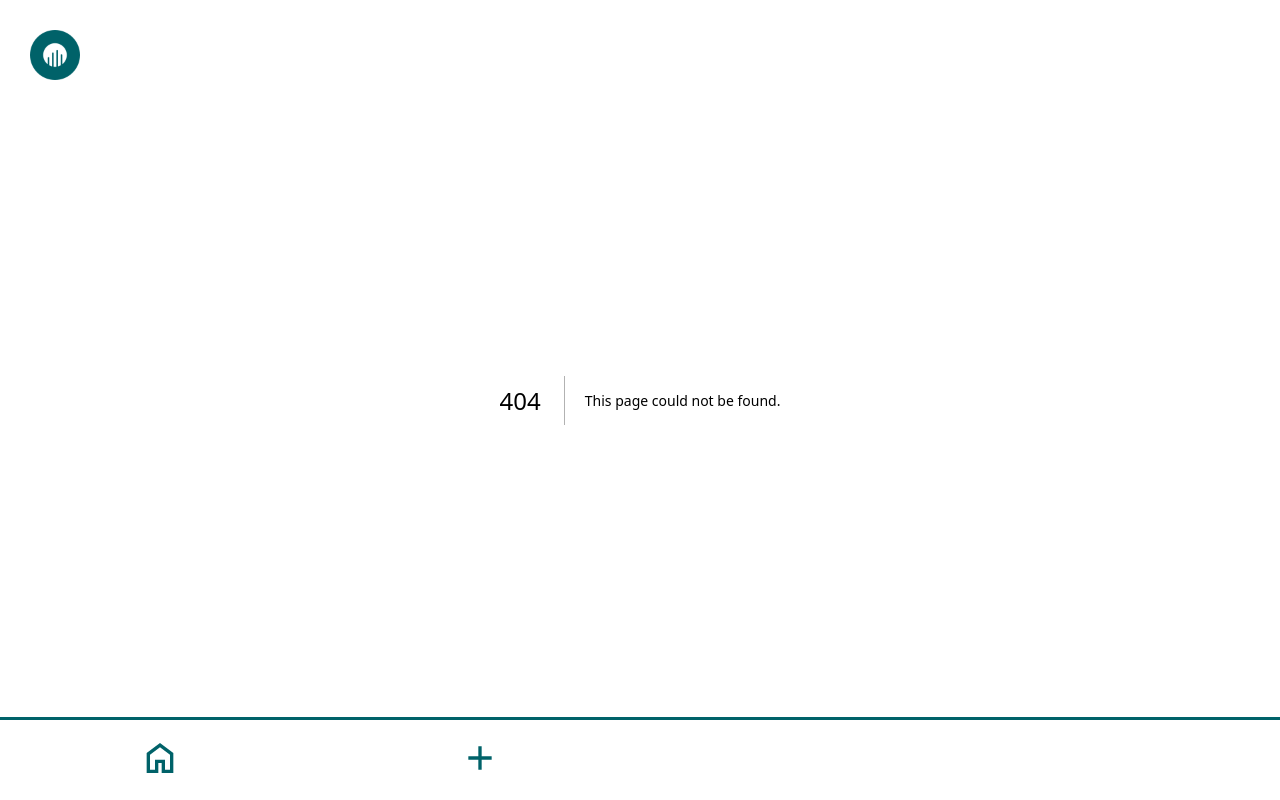
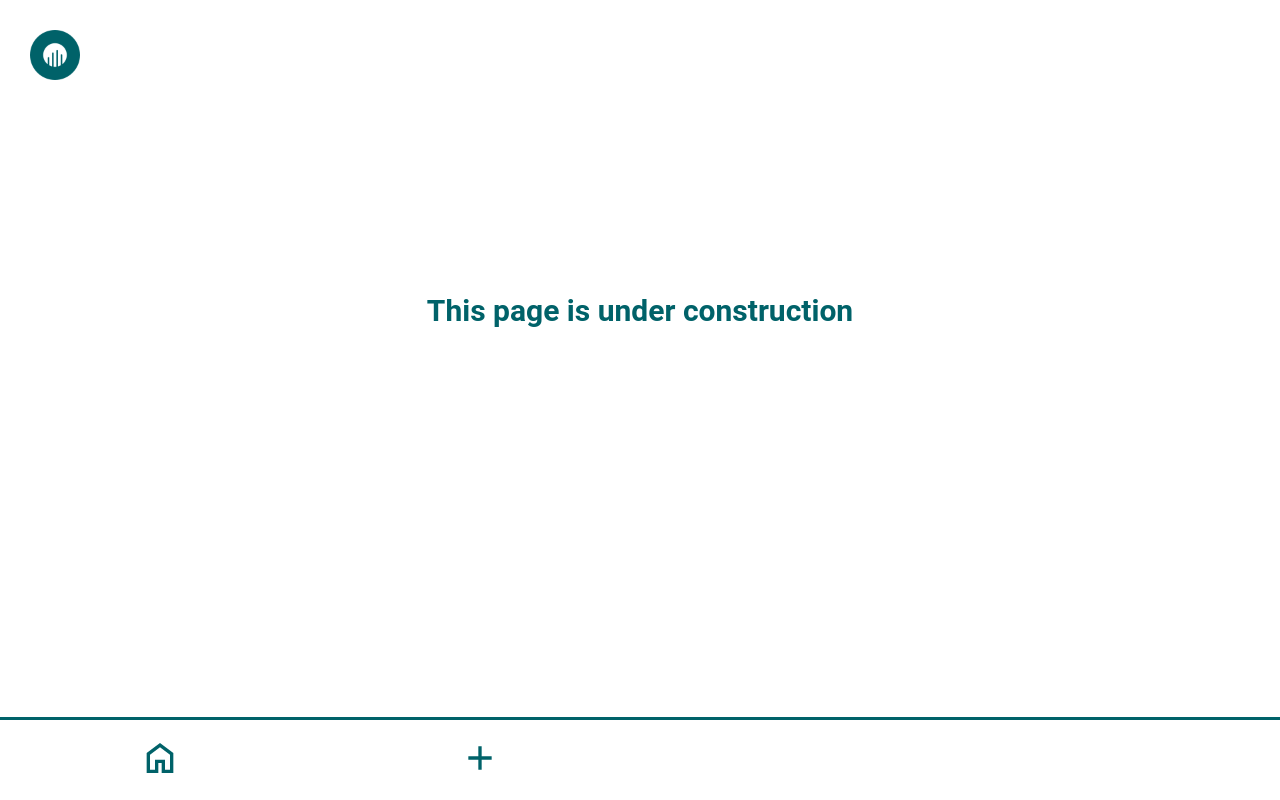
Before and after one commit to marcos-de-barros-vioque/capstone, a Next.js app: page /categories in a window 1280 px wide. Before the commit this address had no page. Built offline with nearby package versions, Linux system fonts and the light colour scheme; some icons are missing.

Commit message:
added on submit handler and linked to category page

```diff
--- /dev/null
+++ b/pages/categories/index.js
@@ -0,0 +1,24 @@
+import styled from "styled-components";
+
+export default function CategoriesPage() {
+  return (
+    <div>
+      <StyledBody>
+        <p>This page is under construction</p>
+      </StyledBody>
+    </div>
+  );
+}
+
+const StyledBody = styled.div`
+  display: flex;
+  justify-content: center;
+  align-items: center;
+  color: #006269;
+  border-radius: 10px;
+  font-size: 30px;
+  height: 75vh;
+  gap: 20px;
+  margin-top: 10px;
+  margin-bottom: 10px;
+`;
```
Also changed, not shown: components/AddSpendingForm.js (+14 -3 lines).
